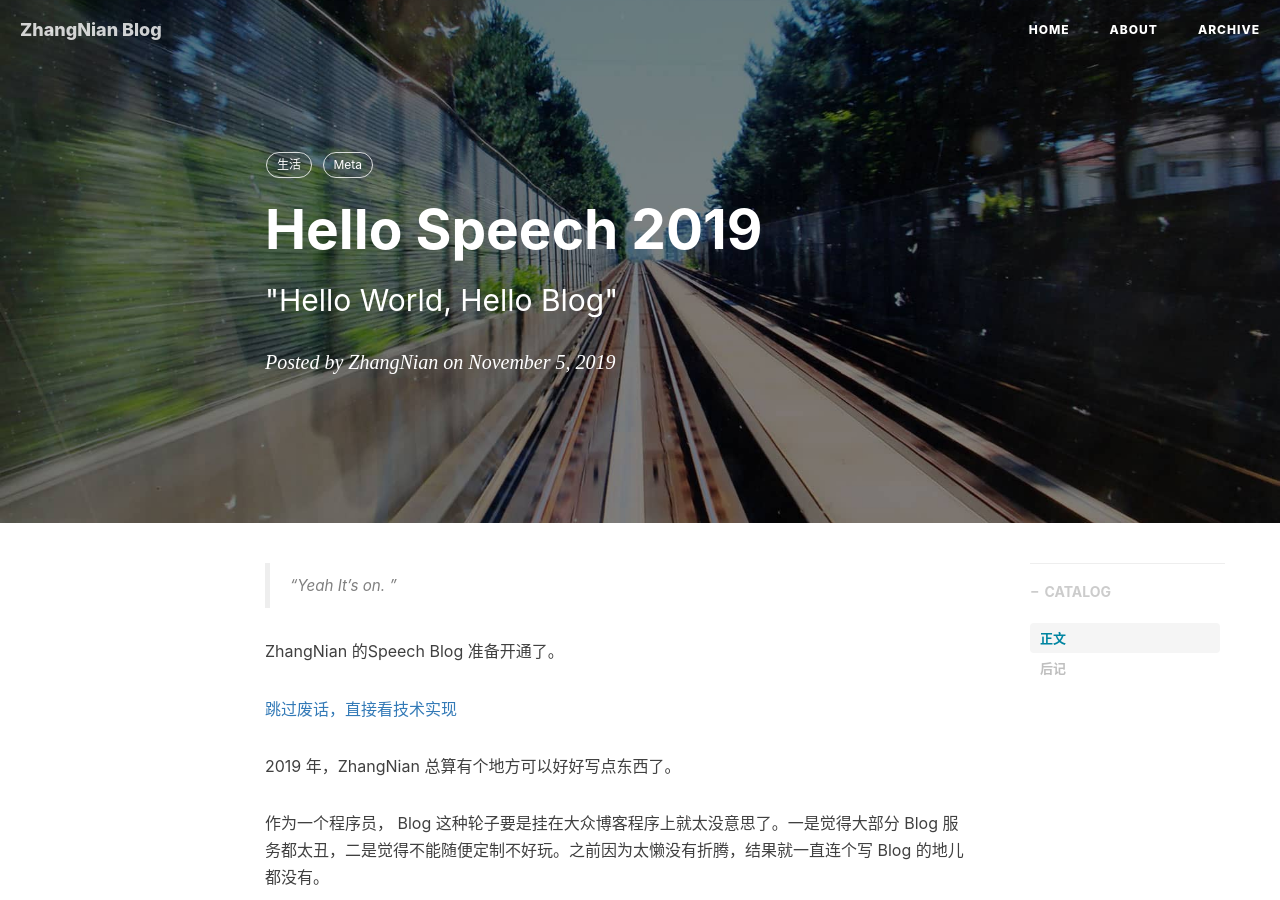
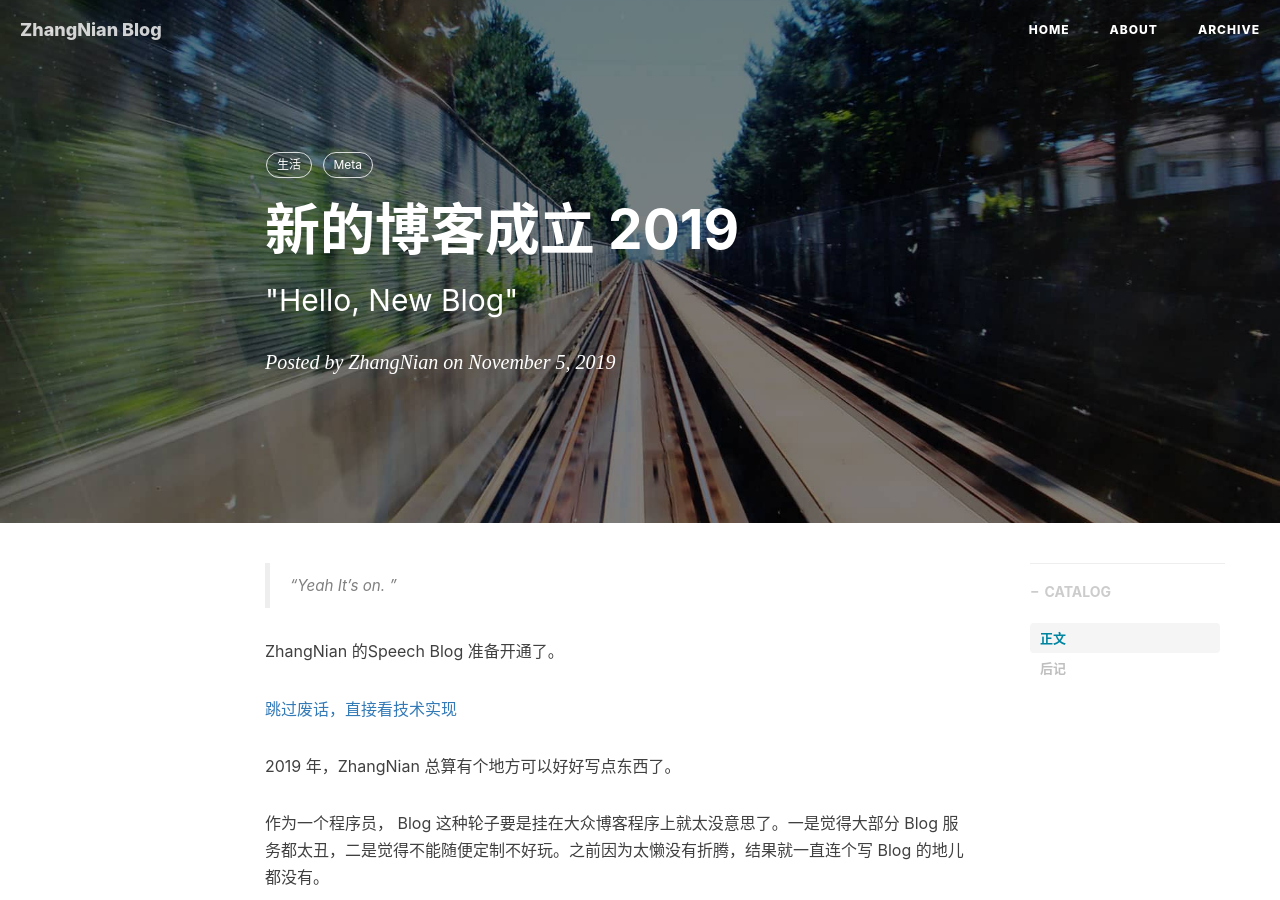
Before and after one commit to Zhang-Nian/Speech, a Jekyll site: the page built from _posts/2019-11-05-hello_speech.markdown, in a window 1280 px wide and 900 px high. Built offline with Jekyll 4.4.1, drawn with Linux system fonts in a browser that asks for light colours; nearby versions of some CDN libraries; comment, search, counter and statistics services are not loaded.

Commit message:
modify fist blog

```diff
--- a/_posts/2019-11-05-hello_speech.markdown
+++ b/_posts/2019-11-05-hello_speech.markdown
@@ -1,7 +1,7 @@
 ---
 layout:     post
-title:      "Hello Speech 2019"
-subtitle:   " \"Hello World, Hello Blog\""
+title:      "新的博客成立 2019"
+subtitle:   " \"Hello, New Blog\""
 date:       2019-11-05 12:00:00
 author:     "ZhangNian"
 header-img: "img/post-bg-2015.jpg"
```
